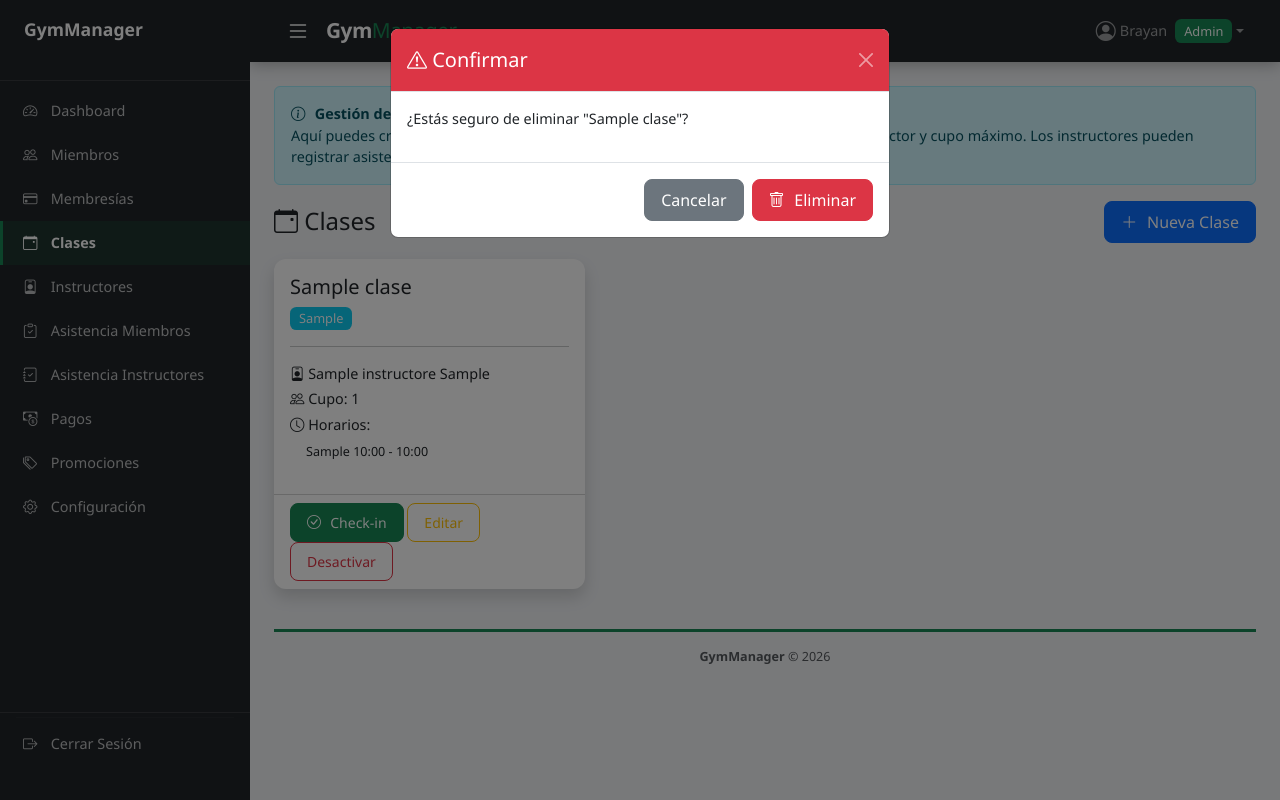
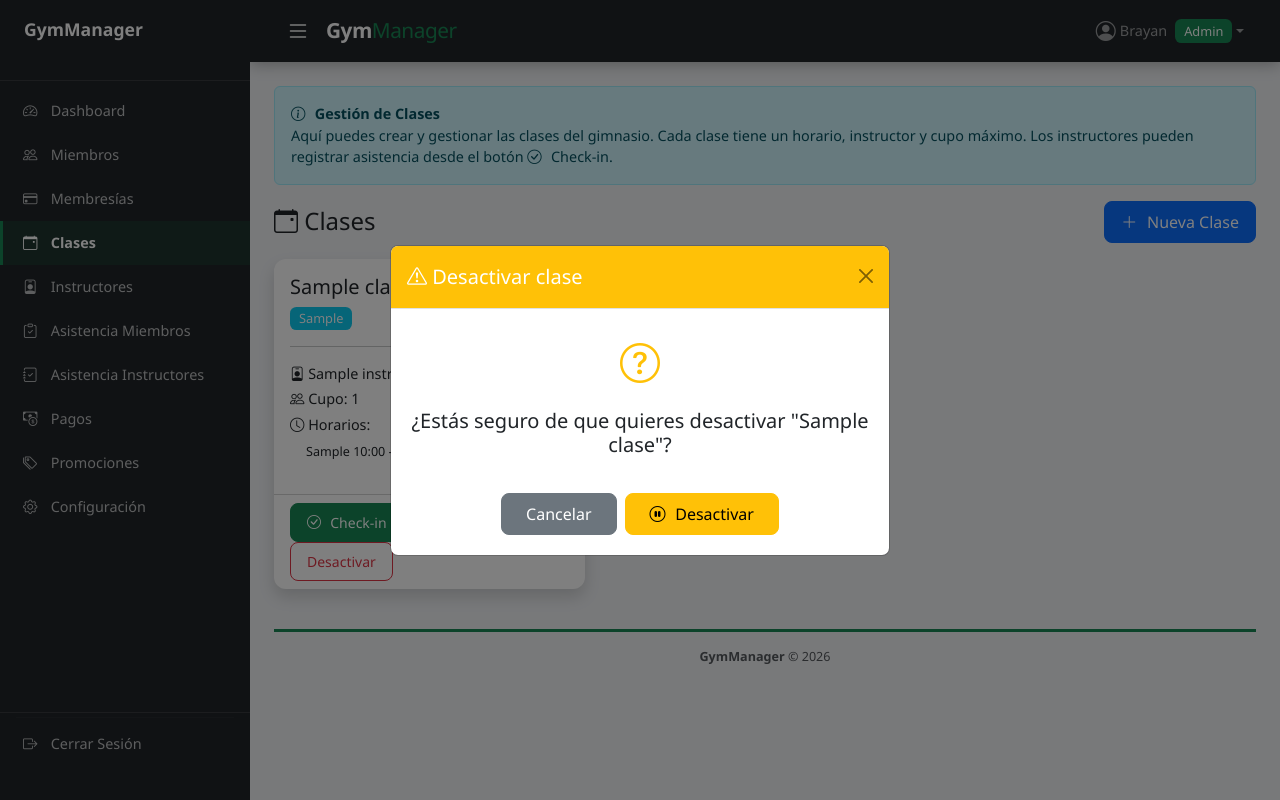
Before and after one commit to Brayan-start/GymMannager, a Flask app: page /clases/ in a window 1280 px wide, after a click on "Desactivar". Run offline with Flask 3, Linux system fonts and the light colour scheme; a user stored in the database is signed in; tables that the repository leaves empty hold one stand-in row (values such as "Sample post").

Commit message:
uso de modales en todo el sistema

```diff
--- a/app/static/js/main.js
+++ b/app/static/js/main.js
@@ -27,8 +27,53 @@ document.addEventListener('DOMContentLoaded', function() {
             const btn = event.relatedTarget;
             const url = btn.getAttribute('data-url');
             const name = btn.getAttribute('data-name');
-            document.getElementById('deleteModalBtn').href = url;
-            document.getElementById('deleteModalMessage').textContent = '¿Estás seguro de eliminar "' + name + '"?';
+            const title = btn.getAttribute('data-title') || 'Confirmar';
+            const action = btn.getAttribute('data-action') || 'Eliminar';
+            const btnClass = btn.getAttribute('data-btn-class') || 'btn-danger';
+            const headerClass = btn.getAttribute('data-header-class') || 'bg-danger text-white';
+            const btnIcon = btn.getAttribute('data-btn-icon') || 'bi-trash';
+            const subtext = btn.getAttribute('data-subtext') || '';
+
+            document.getElementById('modalDeleteForm').action = url;
+            document.getElementById('modalDeleteTitle').innerHTML = '<i class="bi bi-exclamation-triangle"></i> ' + title;
+            document.getElementById('modalDeleteMessage').textContent = name
+                ? '\u00bfEst\u00e1s seguro de que quieres ' + action.toLowerCase() + ' "' + name + '"?'
+                : '\u00bfEst\u00e1s seguro?';
+
+            const confirmBtn = document.getElementById('modalDeleteBtn');
+            confirmBtn.className = 'btn ' + btnClass + ' px-4';
+            confirmBtn.innerHTML = '<i class="bi ' + btnIcon + '"></i> ' + action;
+
+            const header = document.getElementById('modalDeleteHeader');
+            header.className = 'modal-header ' + headerClass;
+
+            const subtextEl = document.getElementById('modalDeleteSubtext');
+            if (subtext) {
+                if (!subtextEl) {
+                    const msgEl = document.getElementById('modalDeleteMessage');
+                    const p = document.createElement('p');
+                    p.id = 'modalDeleteSubtext';
+                    p.className = 'text-muted small mt-2';
+                    p.textContent = subtext;
+                    msgEl.parentNode.appendChild(p);
+                } else {
+                    subtextEl.textContent = subtext;
+                }
+            } else if (subtextEl) {
+                subtextEl.remove();
+            }
+
+            const method = btn.getAttribute('data-method') || 'get';
+            if (method.toLowerCase() === 'post') {
+                confirmBtn.href = 'javascript:void(0)';
+                confirmBtn.onclick = function(e) {
+                    e.preventDefault();
+                    document.getElementById('modalDeleteForm').submit();
+                };
+            } else {
+                confirmBtn.href = url;
+                confirmBtn.onclick = null;
+            }
         });
     }
 
--- a/app/templates/base.html
+++ b/app/templates/base.html
@@ -117,22 +117,24 @@
     <script src="https://cdn.jsdelivr.net/npm/bootstrap@5.3.2/dist/js/bootstrap.bundle.min.js"></script>
 
     <div class="modal fade" id="modalDelete" tabindex="-1">
-        <div class="modal-dialog">
+        <div class="modal-dialog modal-dialog-centered">
             <div class="modal-content">
-                <div class="modal-header bg-danger text-white">
-                    <h5 class="modal-title"><i class="bi bi-exclamation-triangle"></i> Confirmar</h5>
-                    <button type="button" class="btn-close btn-close-white" data-bs-dismiss="modal"></button>
+                <div class="modal-header" id="modalDeleteHeader">
+                    <h5 class="modal-title" id="modalDeleteTitle"><i class="bi bi-exclamation-triangle"></i> Confirmar</h5>
+                    <button type="button" class="btn-close" data-bs-dismiss="modal"></button>
                 </div>
-                <div class="modal-body">
-                    <p id="deleteModalMessage">¿Estás seguro de eliminar esto?</p>
+                <div class="modal-body text-center py-4">
+                    <i class="bi bi-question-circle fs-1 text-warning mb-3 d-block"></i>
+                    <h5 id="modalDeleteMessage">¿Estás seguro?</h5>
                 </div>
-                <div class="modal-footer">
-                    <button type="button" class="btn btn-secondary" data-bs-dismiss="modal">Cancelar</button>
-                    <a href="#" id="deleteModalBtn" class="btn btn-danger"><i class="bi bi-trash"></i> Eliminar</a>
+                <div class="modal-footer justify-content-center border-0 pt-0 pb-3">
+                    <button type="button" class="btn btn-secondary px-4" data-bs-dismiss="modal">Cancelar</button>
+                    <a href="#" class="btn btn-danger px-4" id="modalDeleteBtn"><i class="bi bi-trash"></i> Eliminar</a>
                 </div>
             </div>
         </div>
     </div>
+    <form method="POST" id="modalDeleteForm" style="display:none"></form>
     <script src="https://cdn.jsdelivr.net/npm/chart.js@4.4.1/dist/chart.umd.min.js"></script>
     <script src="{{ url_for('static', filename='js/main.js') }}"></script>
     {% block scripts %}{% endblock %}
--- a/app/templates/clases/list.html
+++ b/app/templates/clases/list.html
@@ -35,7 +35,15 @@
                 <a href="{{ url_for('clases.checkin', clase_id=c.id) }}" class="btn btn-sm btn-success"><i class="bi bi-check-circle"></i> Check-in</a>
                 {% if current_user.is_admin() %}
                 <a href="{{ url_for('clases.editar', id=c.id) }}" class="btn btn-sm btn-outline-warning">Editar</a>
-                <button type="button" class="btn btn-sm btn-outline-danger" data-bs-toggle="modal" data-bs-target="#modalDelete" data-url="{{ url_for('clases.eliminar', id=c.id) }}" data-name="{{ c.nombre }}">Desactivar</button>
+                <button type="button" class="btn btn-sm btn-outline-danger"
+                    data-bs-toggle="modal" data-bs-target="#modalDelete"
+                    data-url="{{ url_for('clases.eliminar', id=c.id) }}"
+                    data-name="{{ c.nombre }}"
+                    data-title="Desactivar clase"
+                    data-action="Desactivar"
+                    data-btn-class="btn-warning"
+                    data-btn-icon="bi-pause-circle"
+                    data-header-class="bg-warning text-white">Desactivar</button>
                 {% endif %}
             </div>
         </div>
```
Also changed, not shown: app/templates/instructores/list.html (+13 -3 lines), app/templates/membresias/list.html (+9 -1 lines), app/templates/miembros/list.html (+24 -4 lines), app/templates/promociones/list.html (+9 -1 lines).
